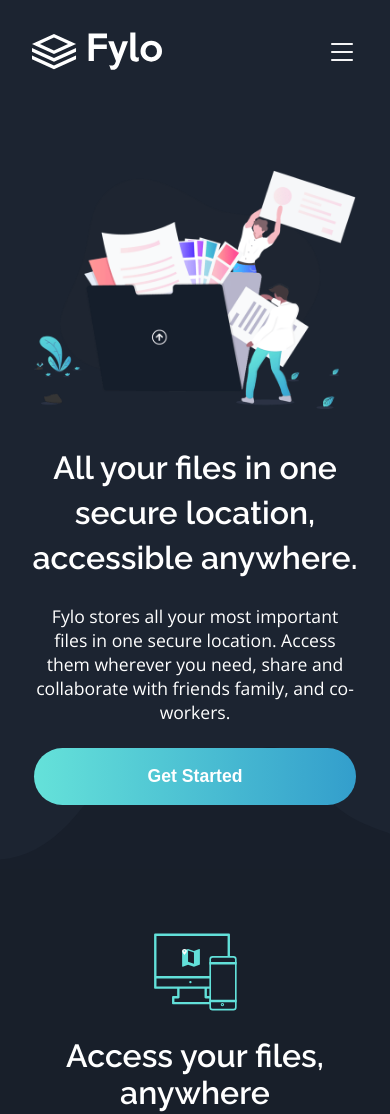
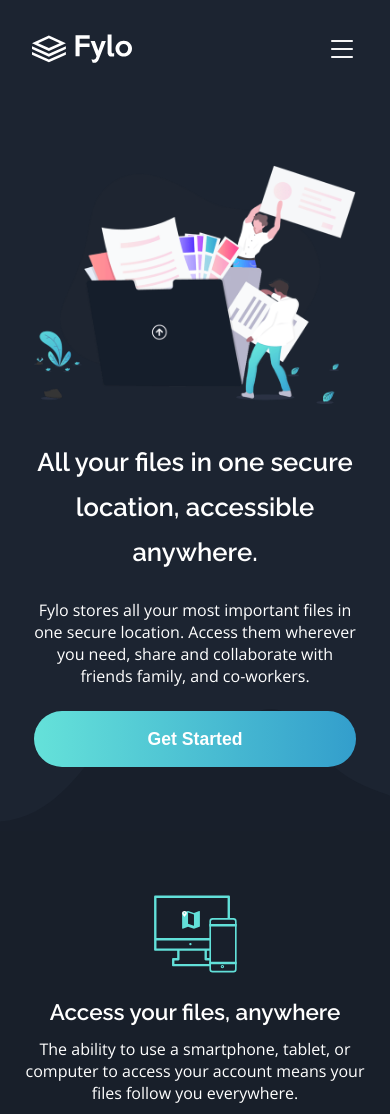
Before and after one commit to luccasfaro/fylo-dark-theme-landing-page, a plain HTML site: page index.html in a window 390 px wide. Shown: the top 1114 px of the page. Drawn offline with nearby package versions, Linux system fonts and the light colour scheme.

Commit message:
test: Finalização estilização da parte responsiva e teste se está tudo ok no mobile

```diff
--- a/assets/css/styles.css
+++ b/assets/css/styles.css
@@ -545,7 +545,7 @@ p {
 }
 
 @media(max-width: 815px) {
-   h1, h2 {
+   h1, h3 {
       font-size: 2em;
    }
 
@@ -592,9 +592,13 @@ p {
 }
 
 @media(max-width: 700px) {
+   .logo img {
+      width: 100px;
+   }
+
    .menu-nav-bar ul {
          position: absolute;
-         top: 106.41px;
+         top: 101px;
          left: 0;
          background-color: var(--main-background);
          flex-direction: column;
@@ -617,3 +621,21 @@ p {
       display: block;
    }
 }
+
+@media(max-width: 500px) {
+   h1, h3, h4 {
+      font-size: 1.6em;
+   }
+
+   h2 {
+      font-size: 1.4em;
+   }
+
+   p {
+      font-size: 1em;
+   }
+
+   .footer-infos .footer-policies {
+      justify-content: space-between;
+   }
+}
```
